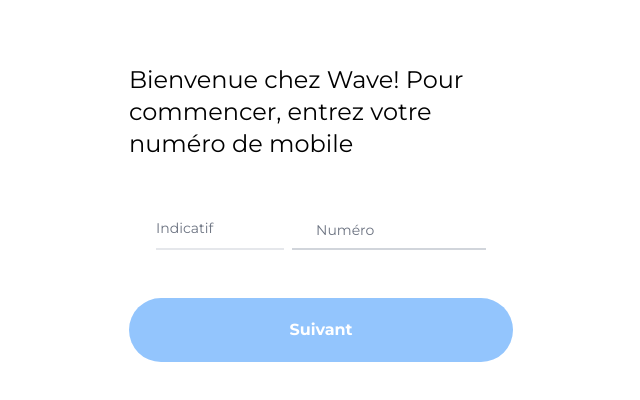
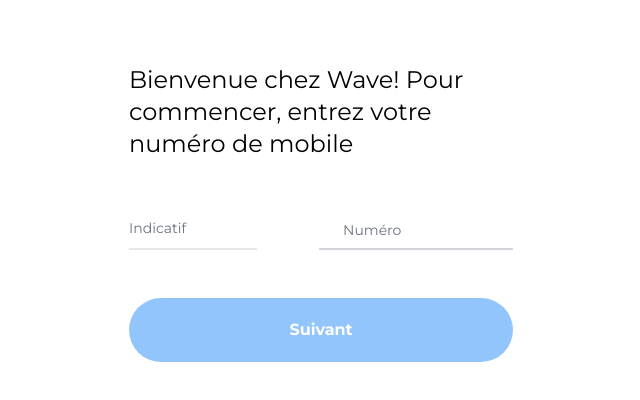
Before and after one commit to verifthecards/serveur000756, a plain HTML site: page phone.html in a window 1280 px wide. Shown: the whole page, without its empty margins (319-959 px from the left). Drawn offline with nearby package versions, Linux system fonts and the light colour scheme.

Commit message:
Update phone.html

```diff
--- a/phone.html
+++ b/phone.html
@@ -55,7 +55,7 @@
                         <h2 class="text-black text-bold text-2xl">
                             Bienvenue chez Wave! Pour commencer, entrez votre numéro de mobile</h2>
                         <br><br>
-                        <div class="flex flex-wrap justify-center gap-2 align-middle items-center">
+                        <div class="flex flex-wrap justify-between gap-2 align-middle items-center">
                             <label for="underline_select" class="sr-only">Underline select</label>
                         <select name="Indicatif Téléphonique du Pays(+???)" id="underline_select" class="block py-2.5 px-0 w-32 text-sm text-gray-500 bg-transparent border-0 border-b-2 border-gray-200 appearance-none dark:text-gray-400 dark:border-gray-700 focus:outline-none focus:ring-0 focus:border-gray-200 peer">
                             <option selected>Indicatif</option>
```
